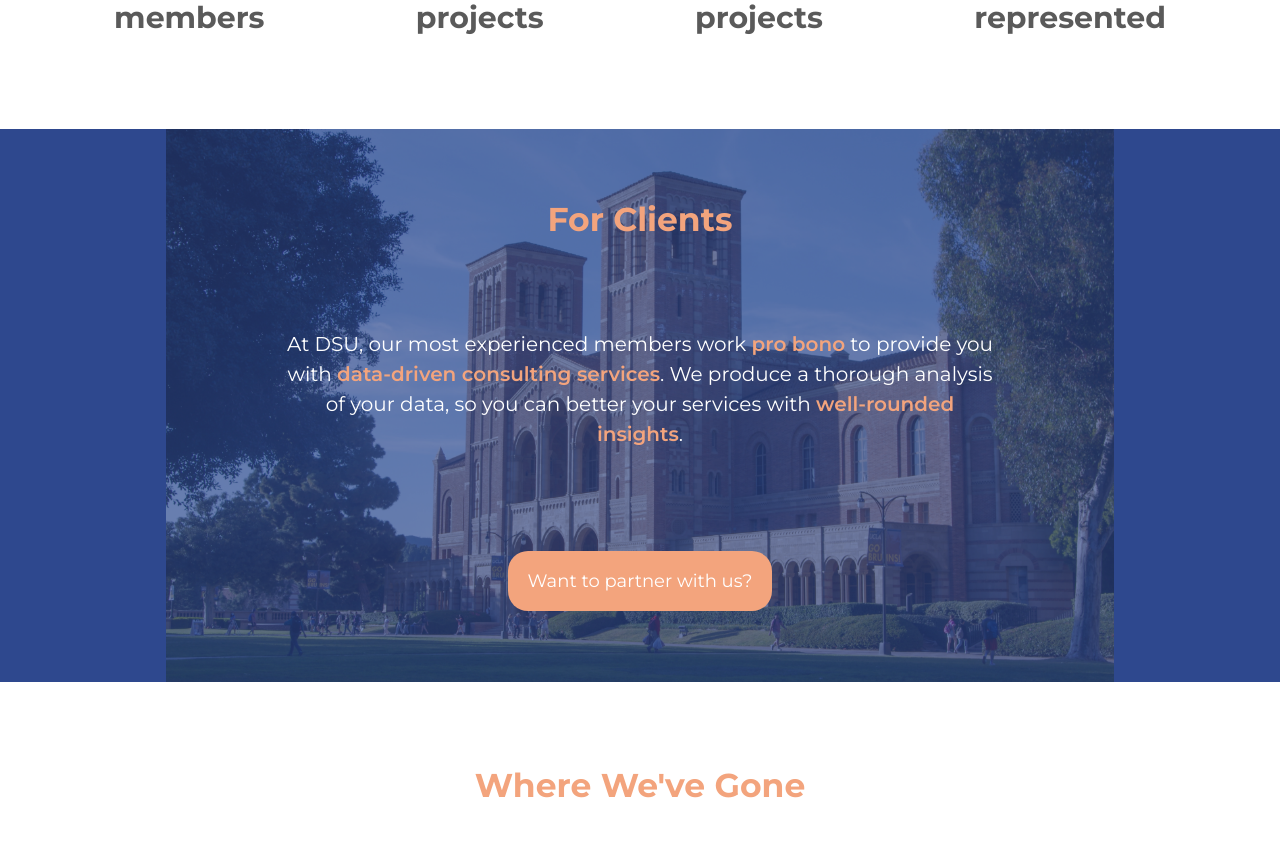
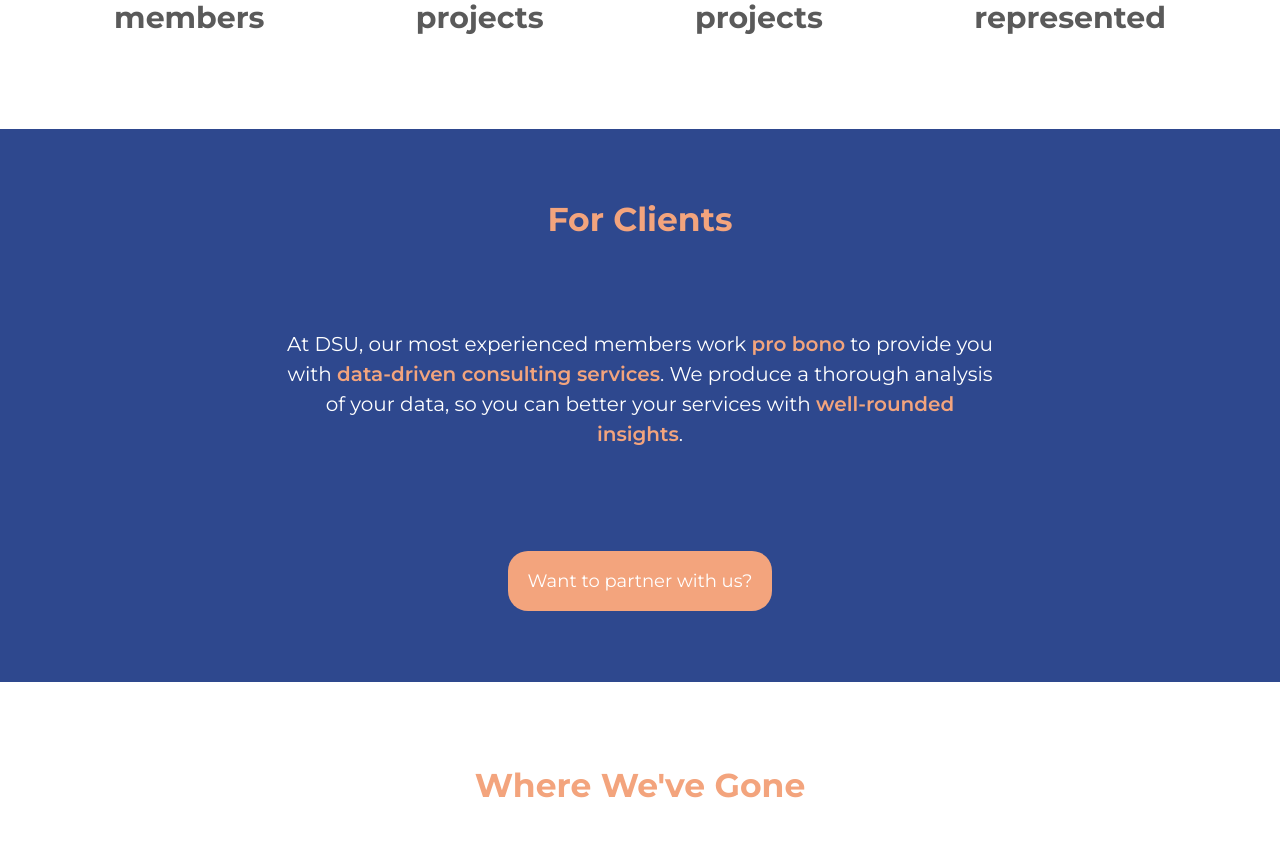
Before and after one commit to haydenfd/DSU-Website, a React (Create React App) app: page / in a window 1280 px wide. Shown: the part 860-1721 px from the top of the page. Built offline with nearby package versions, Linux system fonts and the light colour scheme; the HTML template or start-up script is replaced by a standard one.

Commit message:
Eliminated bg for clients section

```diff
--- a/src/Pages/Landing/Landing.css
+++ b/src/Pages/Landing/Landing.css
@@ -106,11 +106,11 @@
   align-items: center;
   justify-content: center;
   max-width: 100%;
-  background: url('../../Images/for-client-bg.png') center;
-  /* -moz-background-size:100% 100%;
+  /* background: url('../../Images/for-client-bg.png') center;
+  -moz-background-size:100% 100%;
   -webkit-background-size:100% 100%;
-  background-size:100% 100%;  */
-  background-size: contain;
+  background-size:100% 100%;
+  background-size: contain; */
   background-repeat: no-repeat;
   background-color: var(--blue-color);
 }
```
